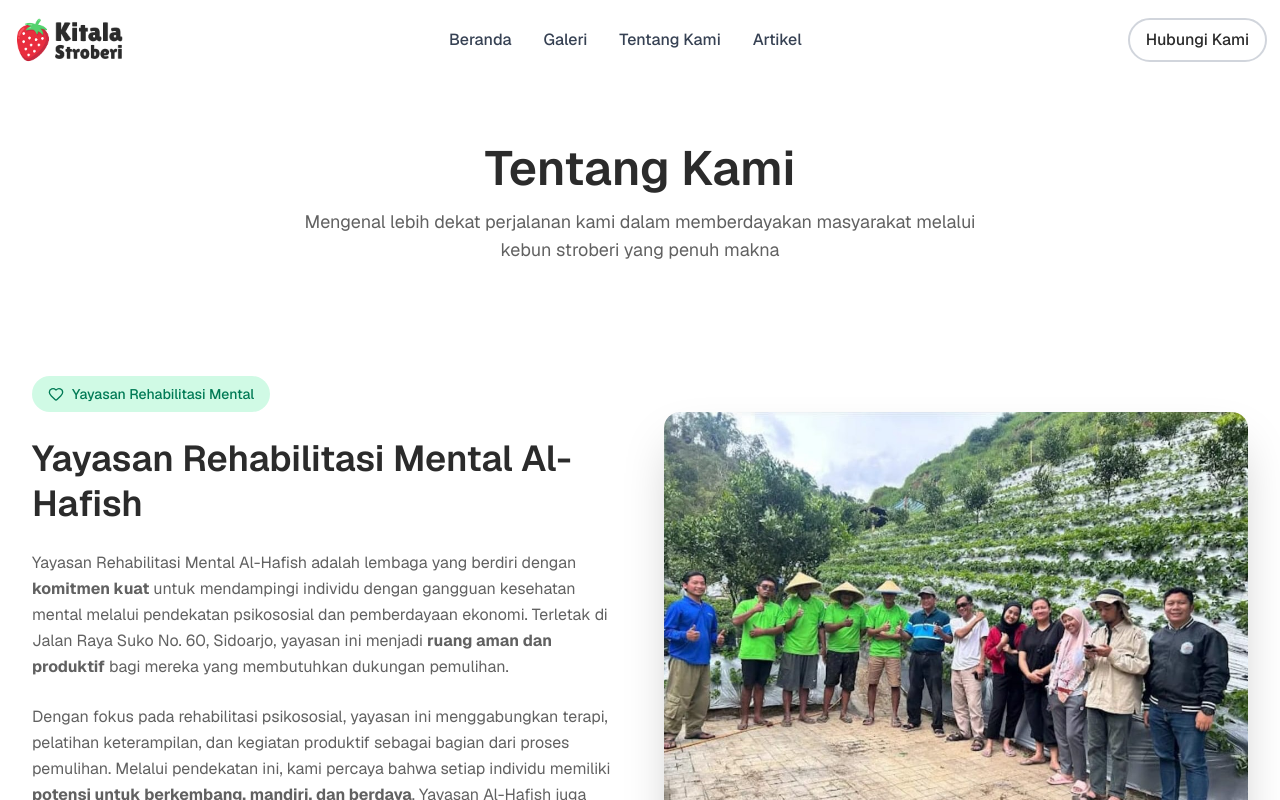
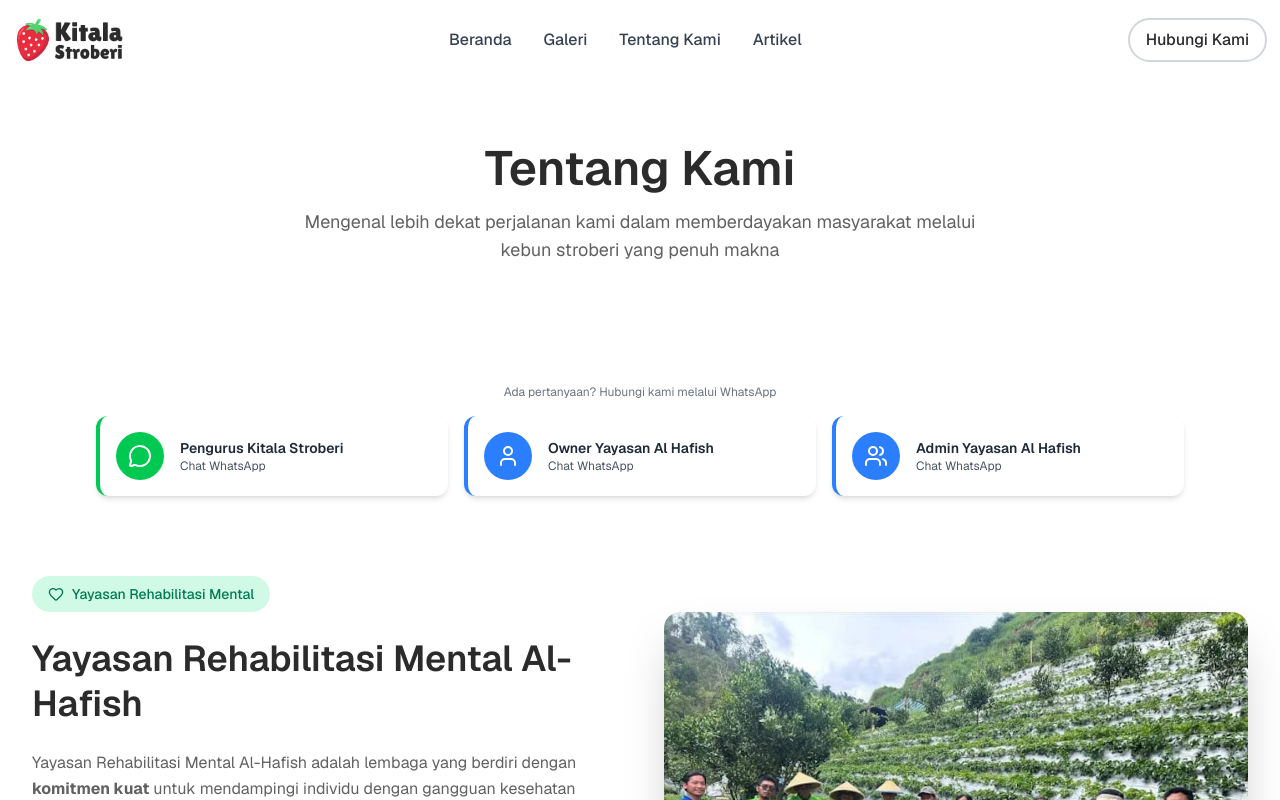
Before and after one commit to saaip7/kitala-stroberi, a Next.js app: page /tentang-kami in a window 1280 px wide. Shown: the top 800 px of the page. Built offline with nearby package versions, Linux system fonts and the light colour scheme.

Commit message:
feat: add contact section with WhatsApp links on About Us page

```diff
--- a/src/app/(pages)/tentang-kami/page.tsx
+++ b/src/app/(pages)/tentang-kami/page.tsx
@@ -1,6 +1,6 @@
 import React from 'react';
 import Image from 'next/image';
-import { Heart, Users, Award, Target } from 'lucide-react';
+import { Heart, Users, Award, Target, MessageCircle, User } from 'lucide-react';
 
 const AboutUsPage = () => {
   return (
@@ -8,7 +8,7 @@ const AboutUsPage = () => {
       {/* Header Section */}
       <section className="py-16 bg-white">
         <div className="max-w-7xl mx-auto px-4 sm:px-6 lg:px-8">
-          <div className="text-center mb-12">
+          <div className="text-center mb-2">
             <h1 className="text-3xl md:text-5xl font-semibold text-black mb-4">
               Tentang Kami
             </h1>
@@ -16,6 +16,86 @@ const AboutUsPage = () => {
               Mengenal lebih dekat perjalanan kami dalam memberdayakan
               masyarakat melalui kebun stroberi yang penuh makna
             </p>
+          </div>
+        </div>
+      </section>
+
+      {/* Contact Section */}
+      <section className="py-12 mb-8">
+        <div className="max-w-6xl mx-auto px-4 sm:px-6 lg:px-8">
+          {/* <div className="text-center mb-8">
+            <h2 className="text-2xl md:text-3xl font-semibold text-black mb-3">
+              Hubungi Kami
+            </h2>
+            <p className="text-gray-600 max-w-xl mx-auto">
+              Siap untuk berkunjung? Hubungi kami melalui WhatsApp
+            </p>
+          </div> */}
+
+          {/* Additional Info */}
+            <div className="text-center mb-4">
+              <p className="text-xs text-gray-500">
+                Ada pertanyaan? Hubungi kami melalui WhatsApp
+              </p>
+            </div>
+
+          <div className="space-y-6">
+            {/* All Contacts in Flex Row */}
+            <div className="grid grid-cols-1 md:grid-cols-3 gap-4">
+              {/* Kitala Stroberi Contact */}
+              <a
+                href="https://wa.me/628983837962"
+                target="_blank"
+                rel="noopener noreferrer"
+                className="bg-white rounded-xl p-4 shadow-md hover:shadow-lg transition-all duration-200 group border-l-4 border-green-500"
+              >
+                <div className="flex items-center">
+                  <div className="flex items-center justify-center w-12 h-12 bg-green-500 text-white rounded-full mr-4 group-hover:bg-green-600">
+                    <MessageCircle className="w-6 h-6" />
+                  </div>
+                  <div className="flex-1">
+                    <div className="font-semibold text-gray-800 text-sm">Pengurus Kitala Stroberi</div>
+                    <div className="text-xs text-gray-600">Chat WhatsApp</div>
+                  </div>
+                </div>
+              </a>
+
+              {/* Owner Contact */}
+              <a
+                href="https://wa.me/6281234567890"
+                target="_blank"
+                rel="noopener noreferrer"
+                className="bg-white rounded-xl p-4 shadow-md hover:shadow-lg transition-all duration-200 group border-l-4 border-blue-500"
+              >
+                <div className="flex items-center">
+                  <div className="flex items-center justify-center w-12 h-12 bg-blue-500 text-white rounded-full mr-4 group-hover:bg-blue-600">
+                    <User className="w-6 h-6" />
+                  </div>
+                  <div className="flex-1">
+                    <div className="font-semibold text-gray-800 text-sm">Owner Yayasan Al Hafish</div>
+                    <div className="text-xs text-gray-600">Chat WhatsApp</div>
+                  </div>
+                </div>
+              </a>
+
+              {/* Admin Contact */}
+              <a
+                href="https://wa.me/6289876543210"
+                target="_blank"
+                rel="noopener noreferrer"
+                className="bg-white rounded-xl p-4 shadow-md hover:shadow-lg transition-all duration-200 group border-l-4 border-blue-500"
+              >
+                <div className="flex items-center">
+                  <div className="flex items-center justify-center w-12 h-12 bg-blue-500 text-white rounded-full mr-4 group-hover:bg-blue-600">
+                    <Users className="w-6 h-6" />
+                  </div>
+                  <div className="flex-1">
+                    <div className="font-semibold text-gray-800 text-sm">Admin Yayasan Al Hafish</div>
+                    <div className="text-xs text-gray-600">Chat WhatsApp</div>
+                  </div>
+                </div>
+              </a>
+            </div>
           </div>
         </div>
       </section>
--- a/src/components/CTA.tsx
+++ b/src/components/CTA.tsx
@@ -25,11 +25,12 @@ const CTA = () => {
     }
   };
 
-  const handleWhatsApp = () => {
-    const message = encodeURIComponent('Halo! Saya tertarik untuk berkunjung ke Kebun Stroberi Kitala. Bisa minta informasi lebih lanjut?');
-    const phoneNumber = '628983837962'; // Replace with actual WhatsApp number
-    window.open(`https://wa.me/${phoneNumber}?text=${message}`, '_blank');
-  };
+  // const handleWhatsApp = () => {
+  //   const message = encodeURIComponent('Halo! Saya tertarik untuk berkunjung ke Kebun Stroberi Kitala. Bisa minta informasi lebih lanjut?');
+  //   const phoneNumber = '628983837962'; // Replace with actual WhatsApp number
+  //   window.open(`https://wa.me/${phoneNumber}?text=${message}`, '_blank');
+  // };
+
   return (
     <section className="py-16 bg-white">
       <div style={{ paddingLeft: '1vw', paddingRight: '1vw' }}>
@@ -69,7 +70,7 @@ const CTA = () => {
                 </button>
 
                 <button
-                  onClick={handleWhatsApp}
+                  onClick={() => window.open('/tentang-kami', '_self')}
                   className="cursor-pointer bg-transparent hover:bg-white/10 text-white px-8 h-[50px] text-[14px] rounded-full transition-all duration-200 font-medium border-2 border-white hover:border-white/80"
                 >
                   HUBUNGI SEKARANG
--- a/src/components/Hero.tsx
+++ b/src/components/Hero.tsx
@@ -67,9 +67,7 @@ const Hero = () => {
                     </a>
 
                     <a
-                      href="https://wa.me/628983837962"
-                      target="_blank"
-                      rel="noopener noreferrer"
+                      href="/tentang-kami"
                       className="bg-white/20 hover:bg-white/30 backdrop-blur-sm text-white flex justify-center items-center rounded-full transition-all duration-200 font-medium text-sm md:text-base border border-white/30"
                       style={{ paddingLeft: '2vw', paddingRight: '2vw', paddingTop: '0.75rem', paddingBottom: '0.75rem' }}
                     >
```
